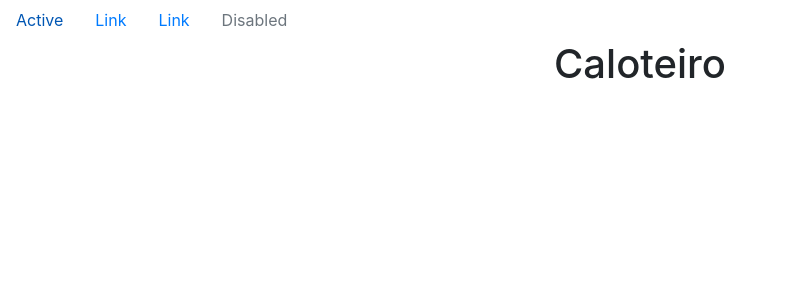
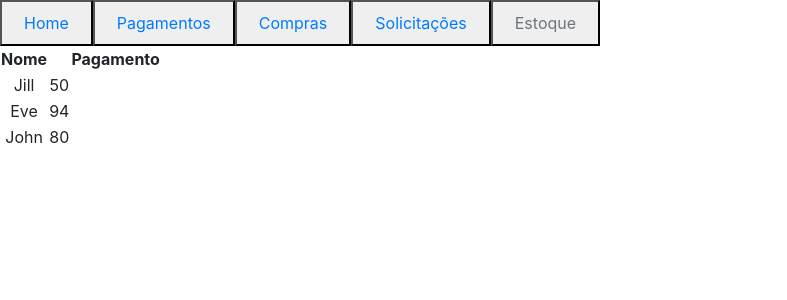
Before and after one commit to ricardobah/Caloteiro, a React (Create React App) app: page / in a window 1280 px wide. Shown: the top 300 px of the page, without its empty margins (0-787 px from the left). Built offline with nearby package versions, Linux system fonts and the light colour scheme.

Commit message:
nav bar basica e tabela dicionada

```diff
--- a/package.json
+++ b/package.json
@@ -8,6 +8,7 @@
     "react-bootstrap": "^1.0.0-beta.5",
     "react-dom": "^16.8.0",
     "react-router": "^4.3.1",
+    "react-router-dom": "^4.3.1",
     "react-scripts": "^2.1.3"
   },
   "scripts": {
--- a/src/App.js
+++ b/src/App.js
@@ -1,21 +1,23 @@
 import React, { Component } from 'react';
-import {
-  BrowserRouter as Router,
-  Route,
-  Link
-} from 'react-router'
-import { Nav } from 'react-bootstrap';
+import {Route, BrowserRouter as Router, Link} from 'react-router-dom'
+import { Nav, Button } from 'react-bootstrap';
 import './App.css';
-
+import {Table} from './table.js'
 class App extends Component {
   render() {
     return (
-      <div className="App">
-          <MainHeader/>
-         {/* <Route exact path ='/' component={MainHeader}/> */}
-          <h1>Caloteiro</h1>
+      <Router>
 
-      </div>
+
+
+        <div className="App">
+            <MainHeader/>
+            <Route exact path ='/' component={"MainHeader"}/>
+            <Table></Table>
+
+        </div>
+
+      </Router>
     );
   }
 }
@@ -27,22 +29,35 @@ class MainHeader extends Component{
     return(
 
       <Nav
-       activeKey="/home"
-       onSelect={selectedKey => alert(`selected ${selectedKey}`)}
+       activeKey="/"
+       onSelect={""}
       >
       <Nav.Item>
-        <Nav.Link href="/home">Active</Nav.Link>
+        <button >
+
+          <Nav.Link href="/">Home</Nav.Link>
+        </button>
       </Nav.Item>
       <Nav.Item>
-        <Nav.Link eventKey="link-1">Link</Nav.Link>
+      <button >
+        <Nav.Link href="/pagamentos">Pagamentos</Nav.Link>   </button >
       </Nav.Item>
       <Nav.Item>
-        <Nav.Link eventKey="link-2">Link</Nav.Link>
+      <button >
+        <Nav.Link href="/compras">Compras</Nav.Link>
+        </button >
       </Nav.Item>
       <Nav.Item>
+      <button >
+        <Nav.Link href="/solicitacos">Solicitações</Nav.Link>
+        </button >
+      </Nav.Item>
+      <Nav.Item>
+      <button >
         <Nav.Link eventKey="disabled" disabled>
-          Disabled
+          Estoque
         </Nav.Link>
+        </button >
       </Nav.Item>
     </Nav>
 
--- /dev/null
+++ b/src/table.js
@@ -0,0 +1,44 @@
+import React, {Component} from 'react'
+
+
+class Table extends Component{
+
+
+
+render(){
+
+    return(
+
+<table >
+  <tr>
+    <th>Nome</th>
+    &nbsp;
+    <th>Pagamento</th>
+  </tr>
+  <tr>
+    <td>Jill</td>
+
+    <td>50</td>
+  </tr>
+  <tr>
+    <td>Eve</td>
+
+    <td>94</td>
+  </tr>
+  <tr>
+    <td>John</td>
+
+    <td>80</td>
+  </tr>
+</table>
+
+
+    );
+
+}
+
+
+}
+
+
+export {Table}
```
Also changed, not shown: 1 other file (tests, documents, lock files or other folders).
